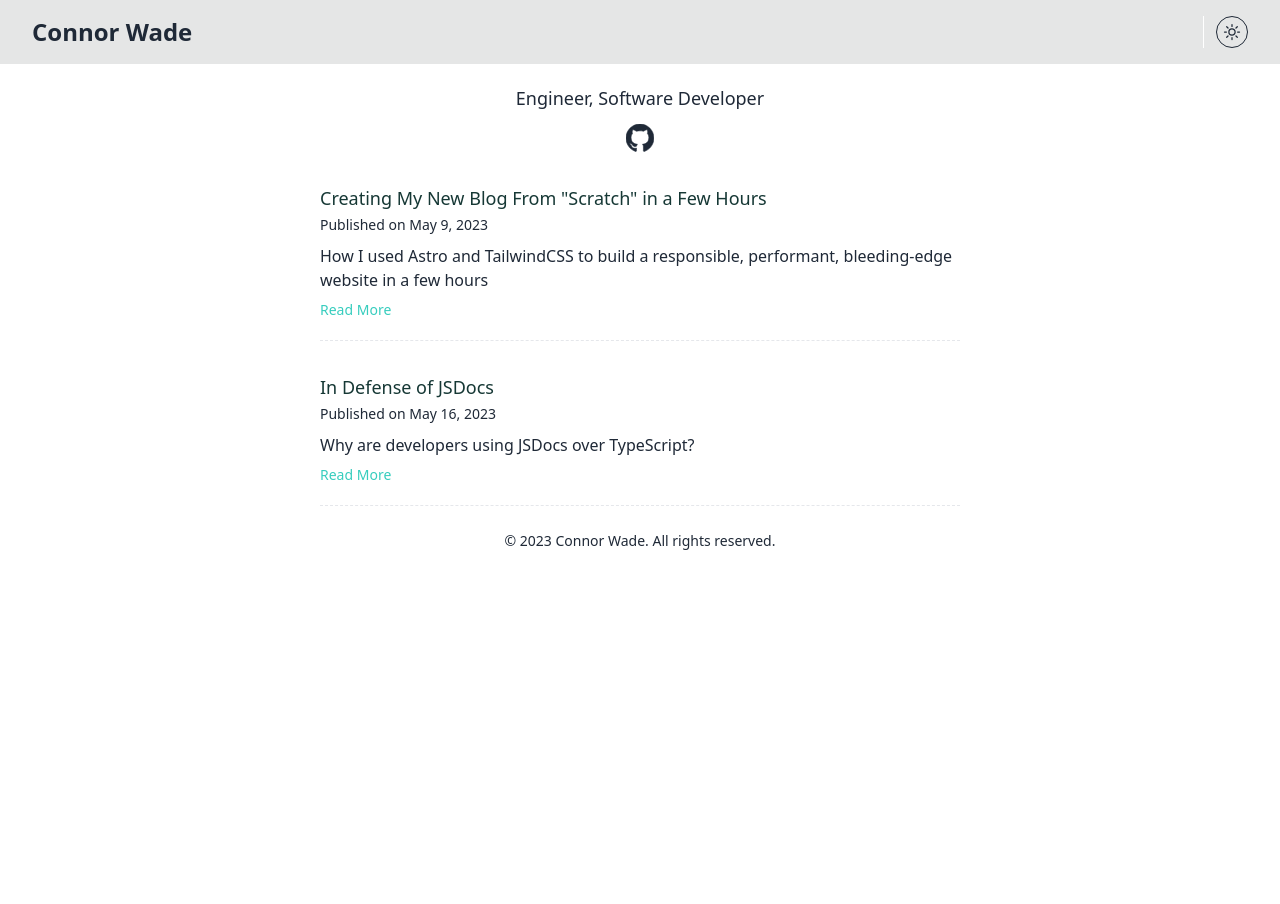
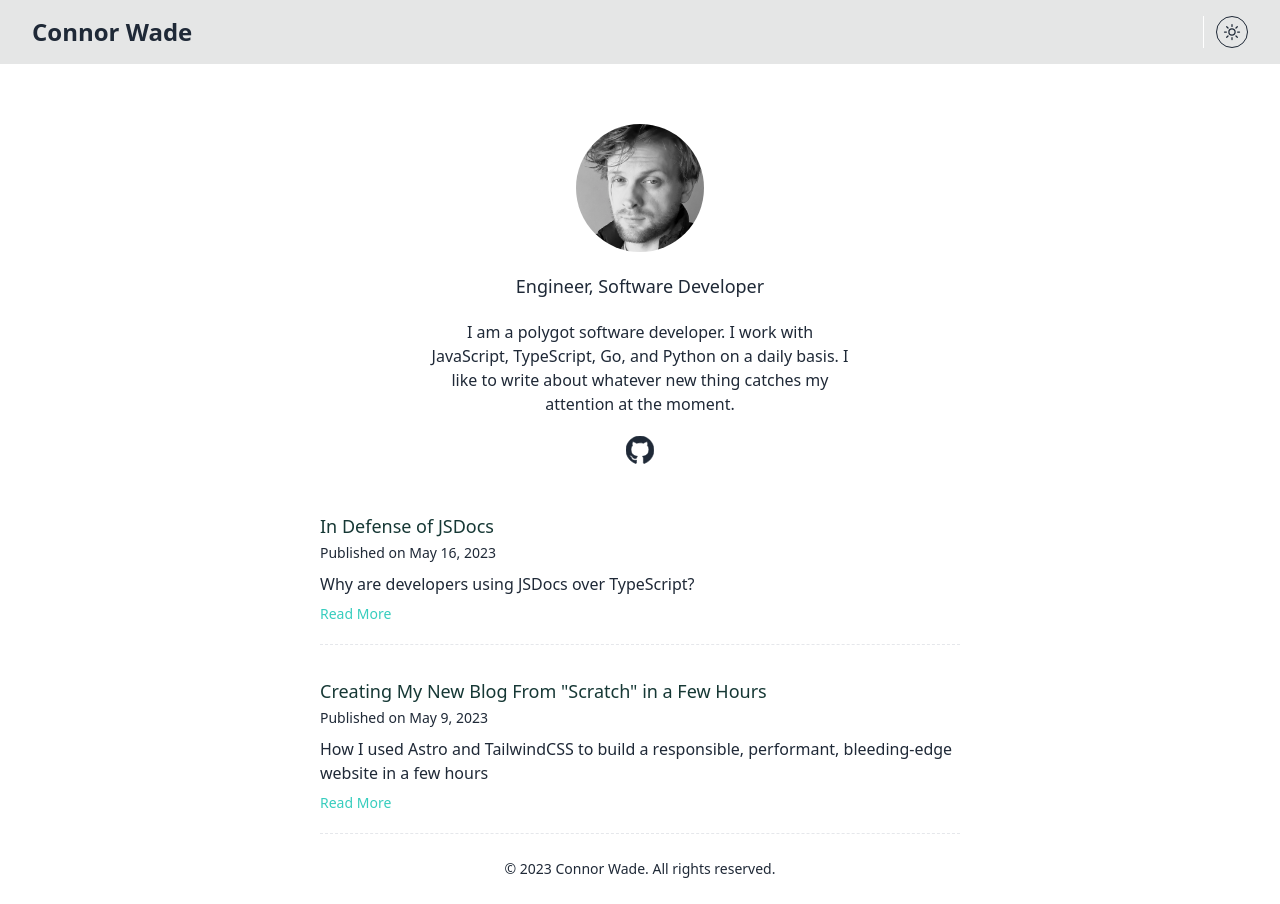
Before and after one commit to connorwade/connorwade.github.io, an Astro site: page / in a window 1280 px wide. Before the commit the page ends 800 px from the top, so only its background shows below. Built offline with nearby package versions, Linux system fonts and the light colour scheme; Astro itself is replaced by a stand-in of ours.

Commit message:
feat: new home page style

```diff
--- a/src/pages/blog/index.astro
+++ b/src/pages/blog/index.astro
@@ -6,9 +6,10 @@ import { SITE_TITLE, SITE_DESCRIPTION } from "../../consts";
 import { getCollection } from "astro:content";
 import FormattedDate from "../../components/FormattedDate.astro";
 import BaseLayout from "../../layouts/BaseLayout.astro";
-import { getBlogs } from "../../utils";
+import { getBlogs, sortBlogs } from "../../utils";
 
 const posts = await getBlogs();
+const sortedPosts = sortBlogs(posts);
 ---
 
 <!DOCTYPE html>
@@ -38,7 +39,7 @@ const posts = await getBlogs();
       <section>
         <ul>
           {
-            posts.map((post) => (
+            sortedPosts.map((post) => (
               <li>
                 <FormattedDate date={post.data.pubDate} />
                 <a href={`/blog/${post.slug}/`}>{post.data.title}</a>
--- a/src/pages/index.astro
+++ b/src/pages/index.astro
@@ -7,22 +7,36 @@ import BaseLayout from "../layouts/BaseLayout.astro";
 import ArticleCard from "../components/ArticleCard.astro";
 import { getCollection } from "astro:content";
 import Icon from "../components/Icon.astro";
-import { getBlogs } from "../utils";
+import { getBlogs, sortBlogs } from "../utils";
 
 const posts = await getBlogs();
+const sortedPosts = sortBlogs(posts);
 ---
 
 <BaseLayout title={SITE_TITLE} description={SITE_DESCRIPTION}>
   <main>
-    <h3 class="text-lg text-center">Engineer, Software Developer</h3>
-    <div class="links flex justify-center flex-row mt-3">
-      <a href="https://github.com/connorwade" title="My Github"
-        ><Icon icon="github" /></a
-      >
-    </div>
+    <section class="flex flex-col items-center justify-center mt-10 mb-4">
+      <div class="avatar flex justify-center my-5">
+        <div class="w-32 rounded-full">
+          <img src="/good_enough2.png" alt="A headshot of Connor Wade" />
+        </div>
+      </div>
+      <h3 class="text-lg text-center">Engineer, Software Developer</h3>
+      <p class="text-base text-center my-5 lg:w-1/3 md:w-2/3 w-screen">
+        I am a polygot software developer. I work with JavaScript, TypeScript,
+        Go, and Python on a daily basis. I like to write about whatever new
+        thing catches my attention at the moment.
+      </p>
+      <div class="links flex justify-center flex-row">
+        <a href="https://github.com/connorwade" title="My Github"
+          ><Icon icon="github" /></a
+        >
+      </div>
+    </section>
+
     <div class="post-list flex flex-col items-center">
       {
-        posts.map((post) => {
+        sortedPosts.map((post) => {
           return <ArticleCard postData={post.data} postSlug={post.slug} />;
         })
       }
--- a/src/utils/index.ts
+++ b/src/utils/index.ts
@@ -1,4 +1,4 @@
-import { getCollection } from "astro:content";
+import { CollectionEntry, getCollection } from "astro:content";
 
 export async function getBlogs() {
   const posts = (await getCollection("blog"))
@@ -6,3 +6,10 @@ export async function getBlogs() {
     .sort((a, b) => a.data.pubDate.valueOf() - b.data.pubDate.valueOf());
   return posts;
 }
+
+export function sortBlogs(collection: CollectionEntry<"blog">[]) {
+  const posts = collection.sort(
+    (a, b) => b.data.pubDate.getTime() - a.data.pubDate.getTime()
+  );
+  return posts;
+}
```
Also changed, not shown: public/good_enough2.png (added), public/linkedin.png (added).
